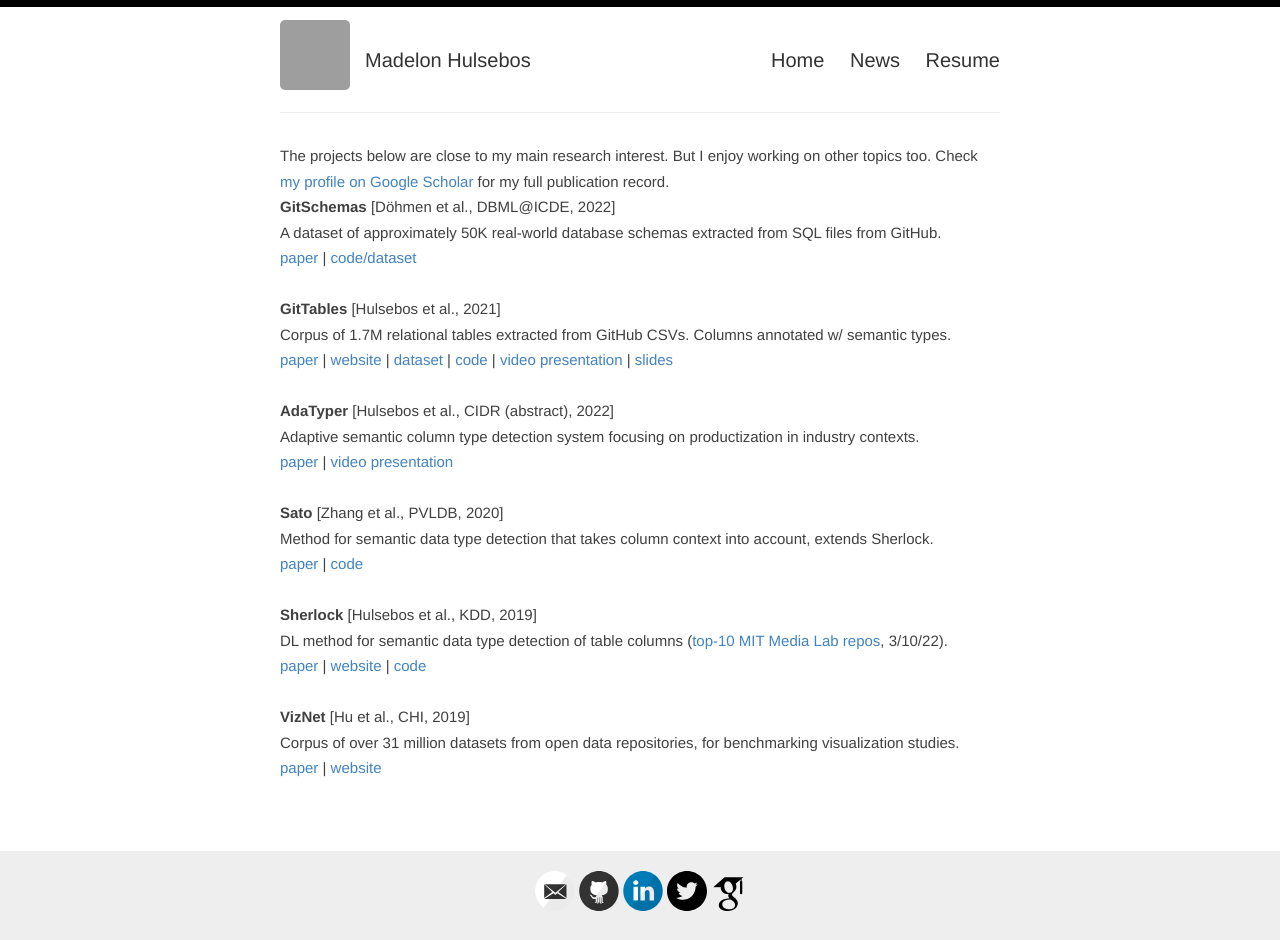
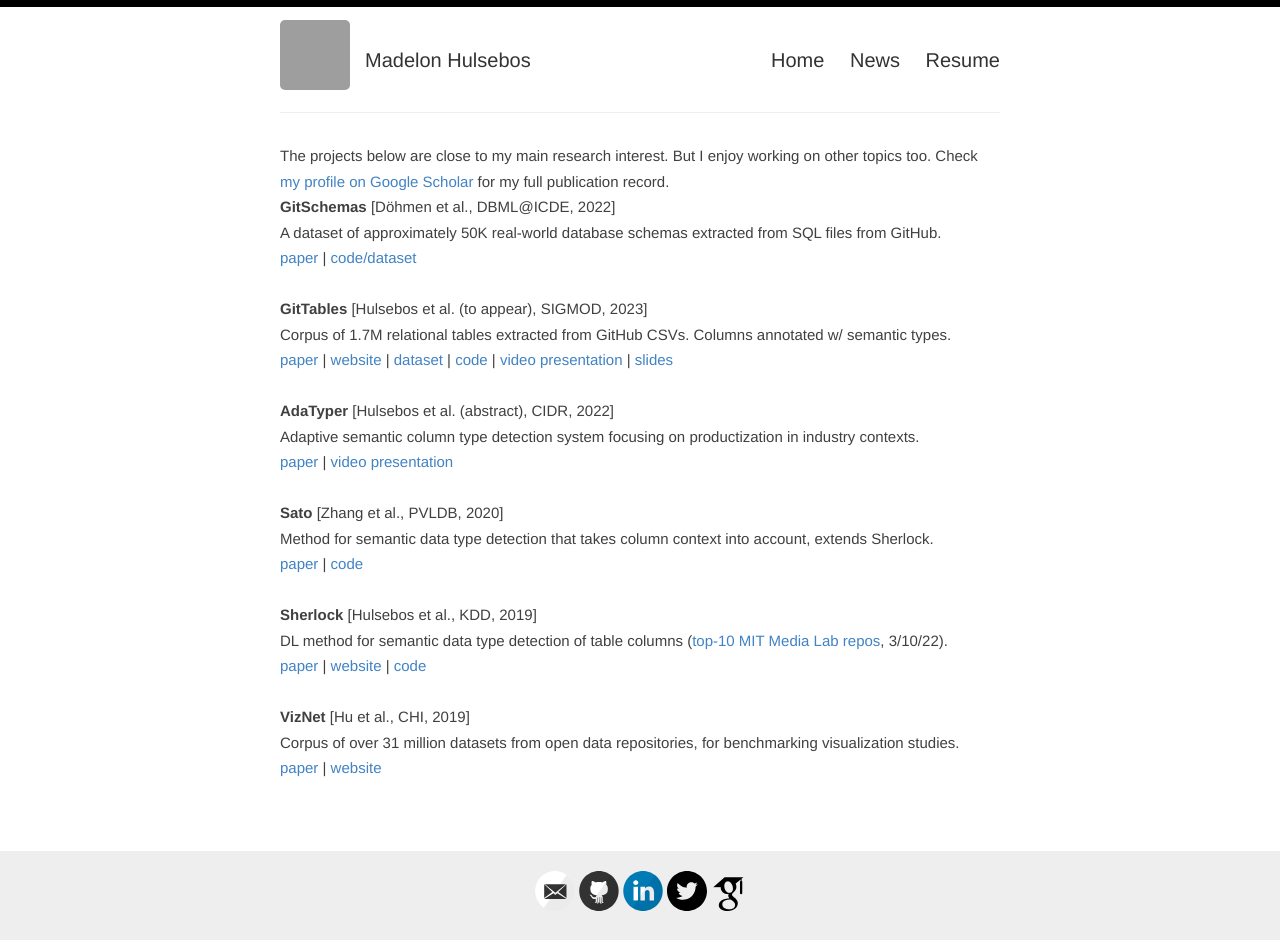
Before and after one commit to madelonhulsebos/madelonhulsebos.github.io, a Jekyll site: the page built from _projects/projects.html, in a window 1280 px wide. Built offline with Jekyll 4.4.1, drawn with Linux system fonts in a browser that asks for light colours; some web fonts are replaced; grey boxes are pictures that could not be loaded.

Commit message:
Add ref.

```diff
--- a/_projects/projects.html
+++ b/_projects/projects.html
@@ -16,15 +16,15 @@ Check <a href="https://scholar.google.com/citations?user=6IWQn2EAAAAJ&hl=nl&oi=a
 <br>
 
 <div>
-  <b>GitTables</b> [Hulsebos et al., 2021] <br>
+  <b>GitTables</b> [Hulsebos et al. (to appear), SIGMOD, 2023] <br>
    Corpus of 1.7M relational tables extracted from GitHub CSVs. Columns annotated w/ semantic types.<br>
    <a href="https://arxiv.org/pdf/2106.07258.pdf" target="_blank">paper</a> | <a href="https://gittables.github.io" target="_blank">website</a> | <a href="https://zenodo.org/record/6517052" target="_blank">dataset</a> | <a href="https://github.com/madelonhulsebos/gittables" target="_blank">code</a> | <a href="https://www.youtube.com/watch?v=jEBKcmdIFzw" target="_blank">video presentation</a> | <a href="/assets/GitTables (slides).pdf" target="_blank">slides</a>
- </div>
+</div>
 
  <br>
 
 <div>
-  <b>AdaTyper</b> [Hulsebos et al., CIDR (abstract), 2022]<br>
+  <b>AdaTyper</b> [Hulsebos et al. (abstract), CIDR, 2022]<br>
    Adaptive semantic column type detection system focusing on productization in industry contexts.<br>
    <a href="https://arxiv.org/pdf/2109.05173.pdf" target="_blank">paper</a> | <a href="https://www.youtube.com/watch?v=-BE5rWNMXnU">video presentation</a>
  </div>
```
